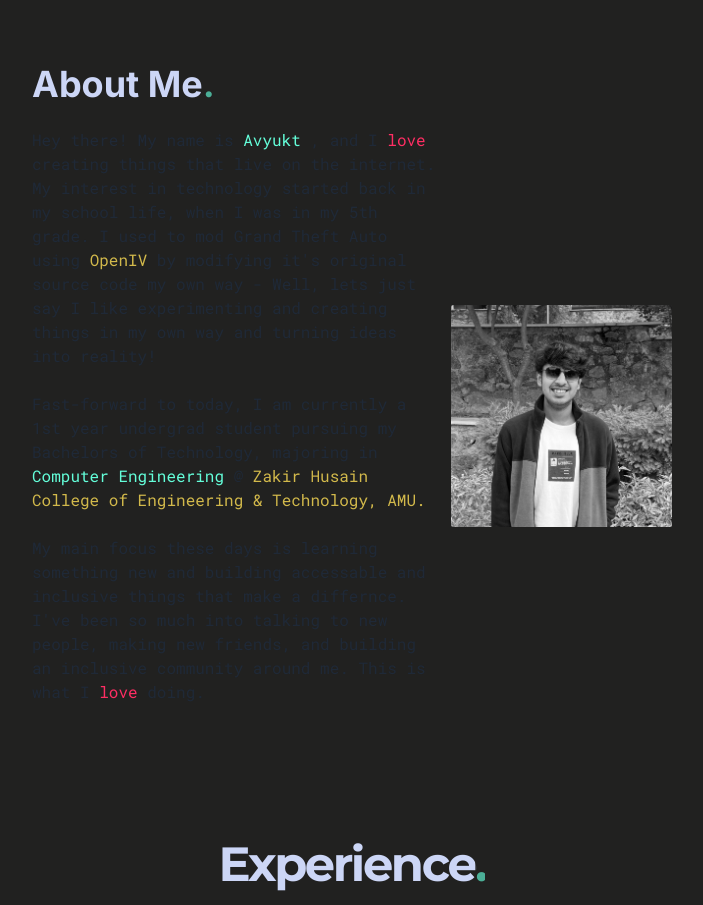
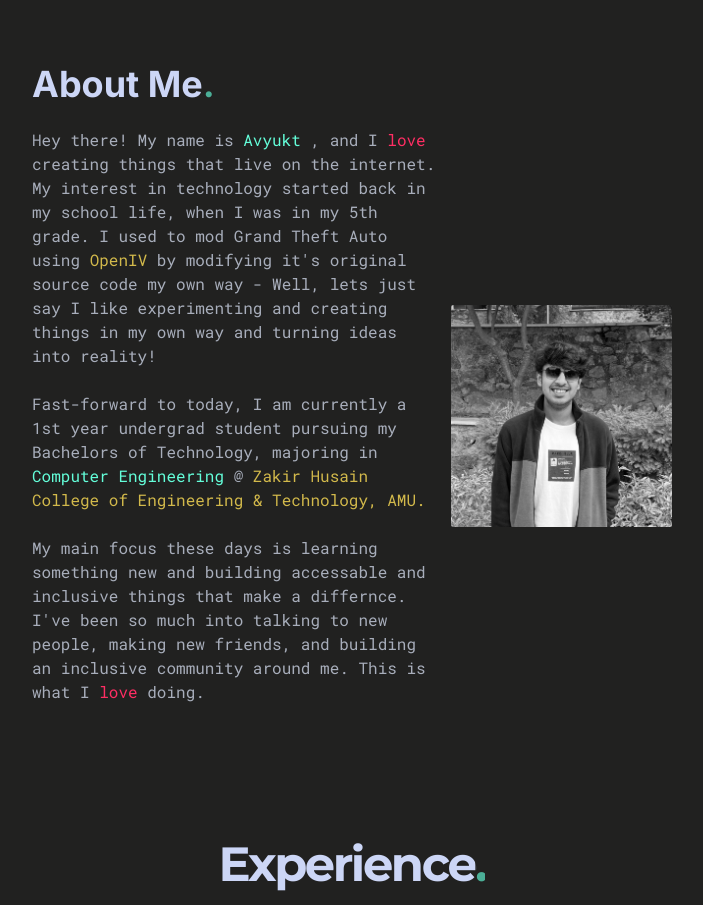
Before and after one commit to avyuktsoni0731/ReactPortfolio, a Next.js app: page / in a window 1280 px wide. Shown: the part 740-1645 px from the top of the page, without its empty margins (288-991 px from the left). Built offline with nearby package versions, Linux system fonts and the light colour scheme.

Commit message:
font color changes

```diff
--- a/components/About.jsx
+++ b/components/About.jsx
@@ -20,7 +20,7 @@ const About = () => {
               About Me<span className="text-webGreen fadeAnimate">.</span>
             </h1>
           </Reveal>
-          <div className="flex flex-col md:flex-row justify-center items-center space-x-4">
+          <div className="flex text-semiWhite flex-col md:flex-row justify-center items-center space-x-4">
             <Reveal>
               <div className="text-base font-Mono space-y-6">
                 <p>
--- a/tailwind.config.js
+++ b/tailwind.config.js
@@ -20,6 +20,7 @@ module.exports = {
       webGreen: "#64ffda",
       webRed: "#ff2e63",
       webGrey: "#a8b2d1",
+      semiWhite: "#a8aebb",
     },
   },
   plugins: [daisyui],
```
Also changed, not shown: app/globals.css (+0 -31 lines).
